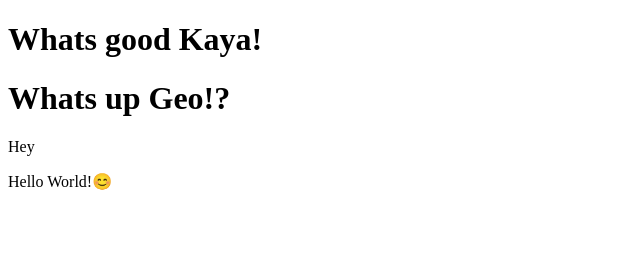
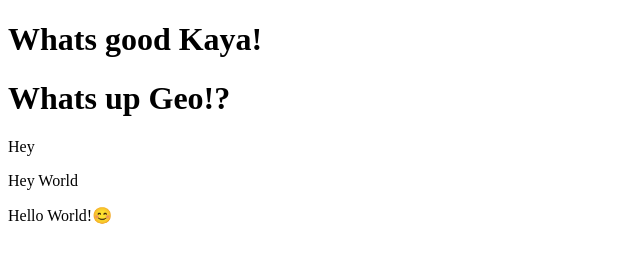
Before and after one commit to GFran23/GitHubPractice, a plain HTML site: page index.html in a window 1280 px wide. Shown: the whole page, without its empty margins (0-640 px from the left). Drawn offline with Linux system fonts and the light colour scheme.

Commit message:
GitHubPractice Text Added

```diff
--- a/index.html
+++ b/index.html
@@ -9,6 +9,7 @@
     <h1>Whats good Kaya!</h1>
     <h1>Whats up Geo!?</h1>
 <p>Hey</p>
+<p>Hey World</p>
 <p>Hello World!😊</p>
 
 </body>
```
